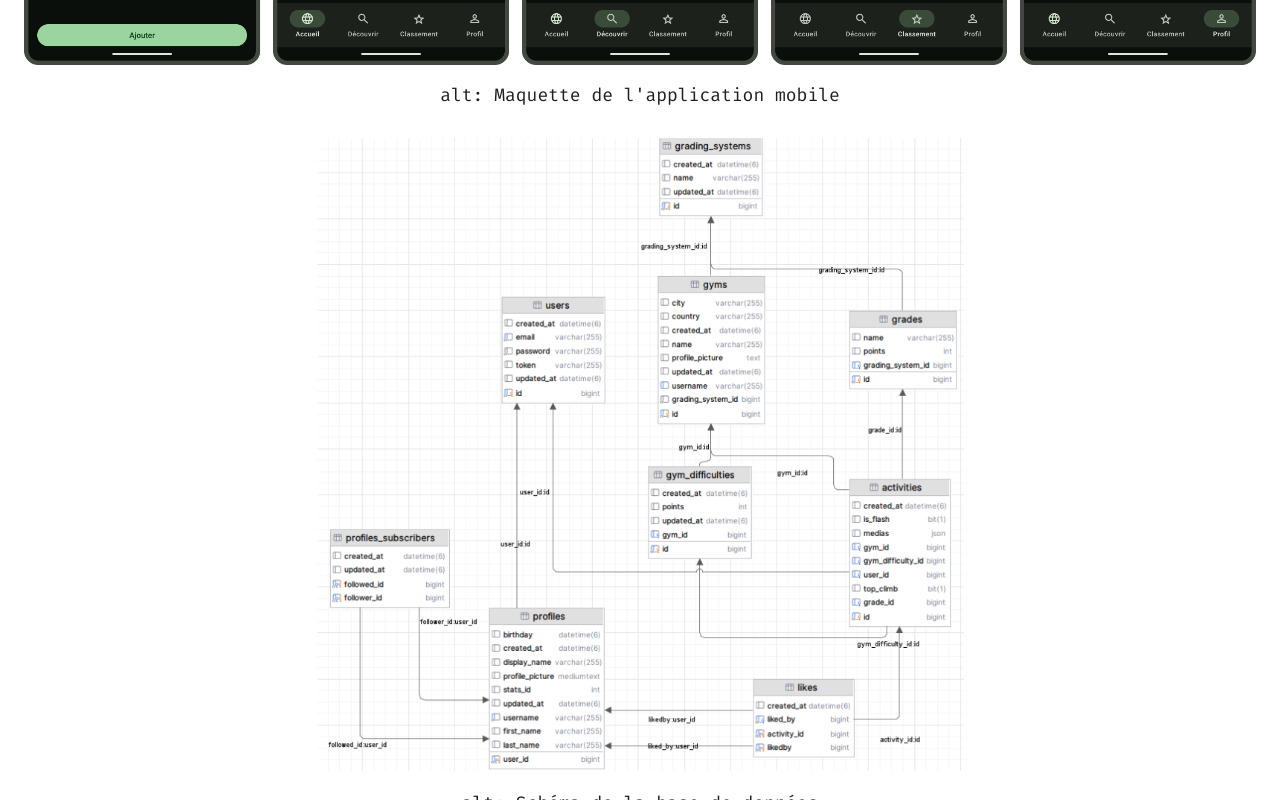
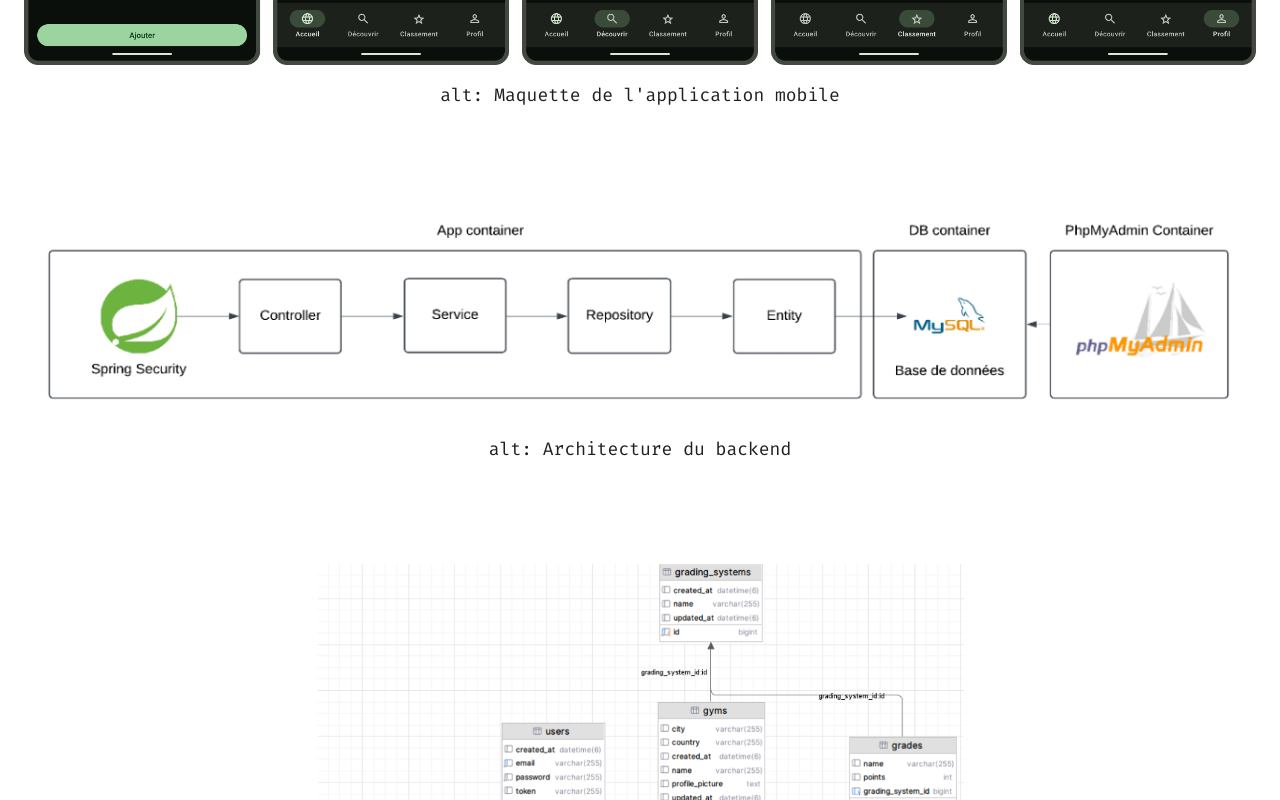
Before and after one commit to maiscommentz/portfolio-2025, a Vue app: page /project/flashlog in a window 1280 px wide. Shown: the part 1760-2560 px from the top of the page. Built offline with nearby package versions, Linux system fonts and the light colour scheme; what vue3-marquee would draw is missing.

Commit message:
🍱 Update project images

```diff
--- a/src/assets/lang.json
+++ b/src/assets/lang.json
@@ -56,6 +56,10 @@
                             "alt": "Maquette de l'application mobile"
                         },
                         {
+                            "src": "image3.png",
+                            "alt": "Architecture du backend"
+                        },
+                        {
                             "src": "image2.png",
                             "alt": "Schéma de la base de données"
                         }
--- a/src/views/Project.vue
+++ b/src/views/Project.vue
@@ -45,7 +45,7 @@
         </div>
         <div v-if="project.gallery" class="container mx-auto py-6 px-6">
             <h1 class="text-3xl font-semibold" v-html="$t(`utils.projects.gallery`)"></h1>
-            <div v-for="(image, index) in project.gallery" :key="index" class="w-full flex flex-col justify-center mt-6 mb-18">
+            <div v-for="(image, index) in project.gallery" :key="index" class="w-full flex flex-col justify-center mt-6 mb-24">
                 <img :src="'/images/projects/flashlog/' + image.src" :alt="image.alt" class="max-h-[80vh] object-contain rounded-lg justify-center" />
                 <p class="text-lg text-center mt-4" v-html="`alt: ` + image.alt"></p>
             </div>
```
Also changed, not shown: public/images/projects/flashlog/image3.png (added).
